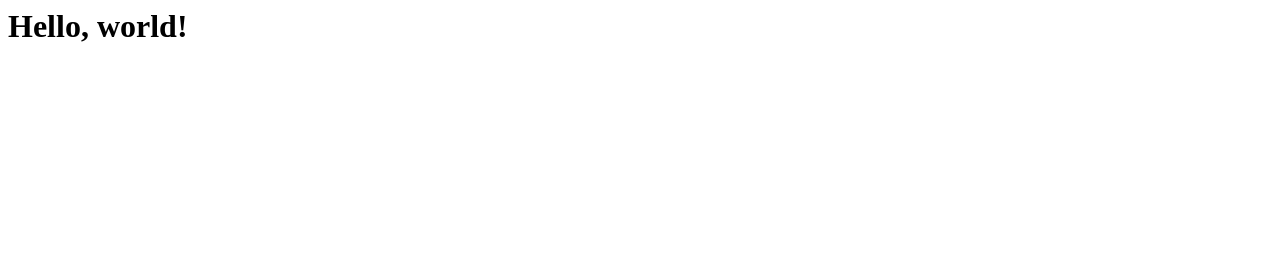
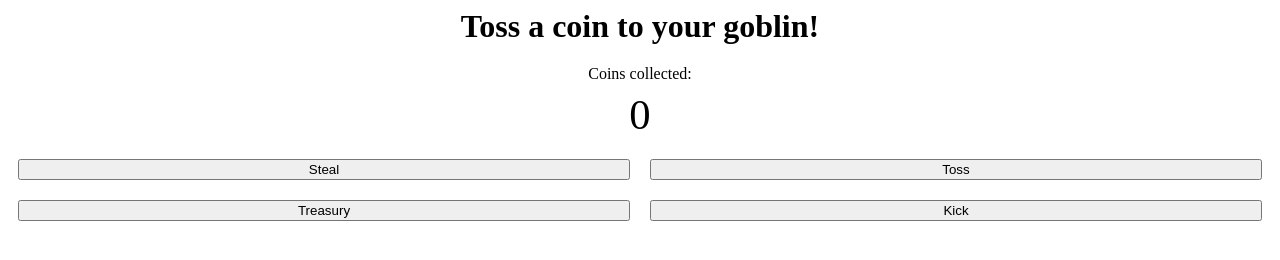
Before and after one commit to baddabudda/gobble-coin, a plain HTML site: page index.html in a window 1280 px wide. Drawn offline with Linux system fonts and the light colour scheme.

Commit message:
feat: add prototype functions

```diff
--- /dev/null
+++ b/frontend/styles.css
@@ -0,0 +1,29 @@
+p {
+    margin: 0;
+}
+
+.greeting-header {
+    margin: 0;
+    text-align: center;
+}
+
+.coins-container {
+    display: grid;
+    grid-template-rows: 1fr 2fr;
+    margin: 20px 10px;
+}
+
+.actions-container {
+    display: grid;
+    grid-template-columns: 1fr 1fr;
+    gap: 20px;
+    margin: 20px 10px;
+}
+
+.coins-text {
+    text-align: center;
+}
+
+.coin-amount {
+    font-size: 32pt;
+}
--- a/index.html
+++ b/index.html
@@ -1 +1,52 @@
-<h1>Hello, world!</h1>
+<!DOCTYPE html>
+<html>
+    <head>
+        <link rel="stylesheet" href="./frontend/styles.css">
+        <title>Gobble Coin</title>
+    </head>
+    <body>
+        <h1 class="greeting-header">Toss a coin to your goblin!</h1>
+        <div class="coins-container">
+            <p class="coins-text">Coins collected:</p>
+            <p class="coins-text coin-amount">0</p>
+        </div>
+        <div class="actions-container">
+            <button onclick="steal()">Steal</button>
+            <button onclick="toss()">Toss</button>
+            <button onclick="log()">Treasury</button>
+            <button onclick="kick()">Kick</button>
+        </div>
+
+        <script>
+            const coinItem = {
+                key: 'coin_key',
+                amount: null
+            };
+            coinItem.amount = localStorage.getItem(coinItem.key) || 0;
+
+            const coinCounter = document.querySelector('.coin-amount');
+            coinCounter.innerText = coinItem.amount;
+
+            function toss() {
+                coinItem.amount++;
+                coinCounter.innerText = coinItem.amount;
+                localStorage.setItem(coinItem.key, coinItem.amount.toString());
+            }
+
+            function steal() {
+                coinItem.amount--;
+                coinCounter.innerText = coinItem.amount;
+                localStorage.setItem(coinItem.key, coinItem.amount.toString());
+            }
+
+            function log() {
+                console.log(coinItem.amount);
+            }
+
+            function kick() {
+                alert('Get kicked you scumbag');
+                close();
+            }
+        </script>
+    </body>
+</html>
```
